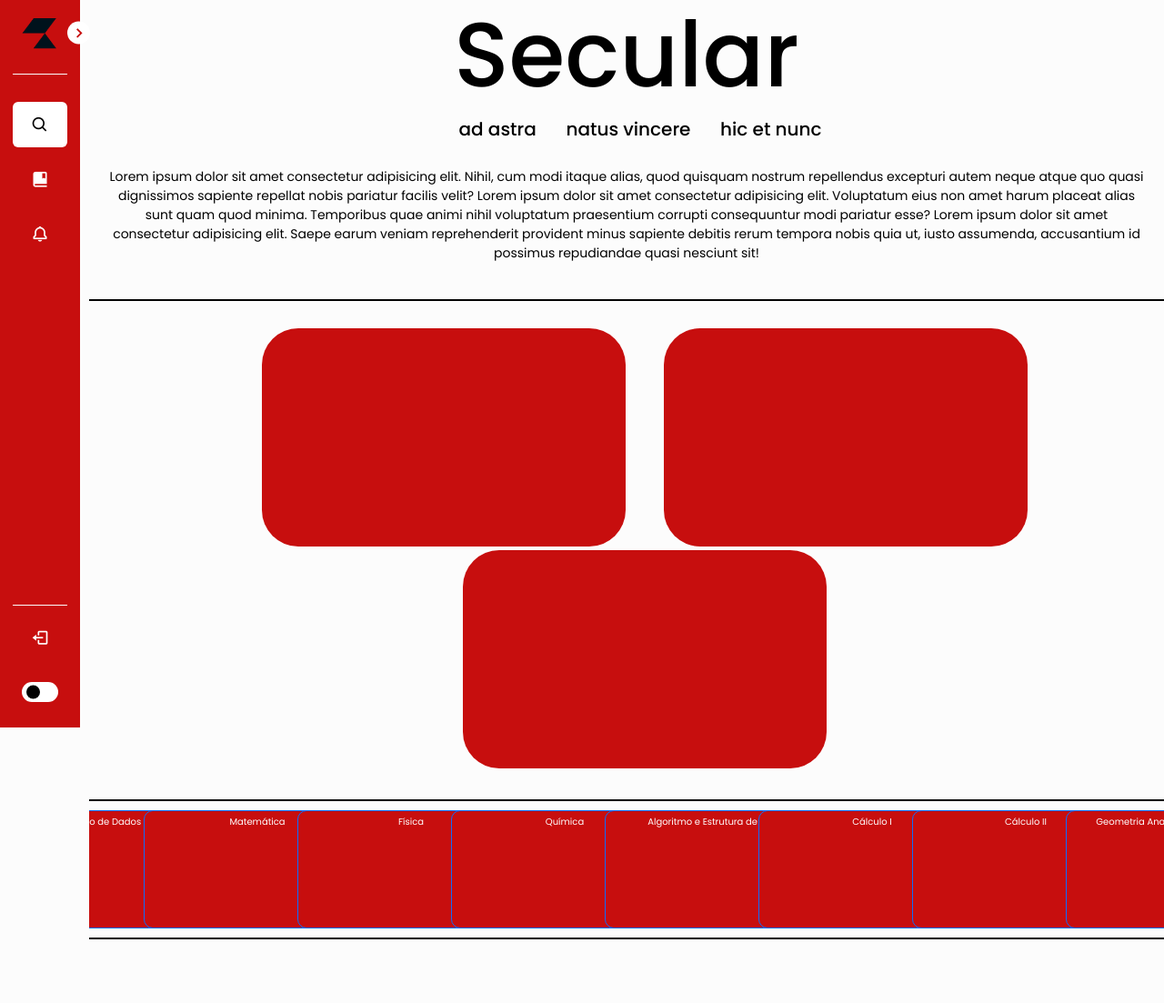
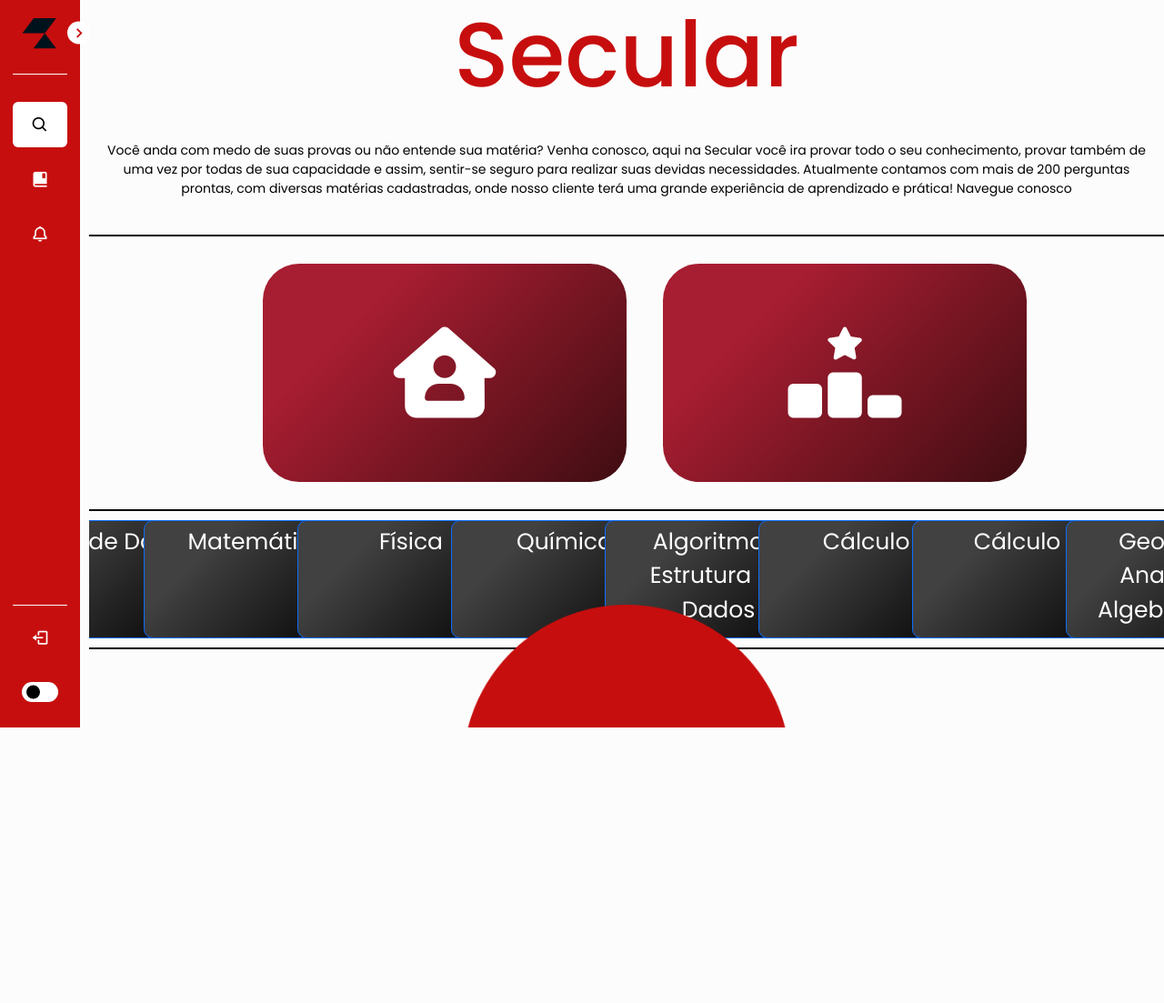
Before and after one commit to BryanWille/magis, a Django app: page /quest/ in a window 1280 px wide. Shown: the whole page at 91% size. After the commit the page ends 800 px from the top, so only its background shows below. Run offline with Django 4.2, Linux system fonts and the light colour scheme; a user stored in the database is signed in; data comes from the database, SQL or seed files in the repository; both versions use the stored data as it was after the commit; some libraries are stand-ins or nearby versions.

Commit message:
terminando de fazer home

```diff
--- a/static/css/carrossel.css
+++ b/static/css/carrossel.css
@@ -4,6 +4,8 @@
     border-top: 1px solid #353535;
     border-bottom: 1px solid #353535;
 } */
+
+
 
 .slick-slide {
     margin: 0px 60px;
@@ -75,8 +77,21 @@
     display: inline-block;
 }
 
-.slide p{
+.slide p {
     font-size: 30px;
+    text-align: center;
+}
+.btn-carrosel{
+    background-color: var(--ndegrade-1);
+    background-image: linear-gradient(315deg, var(--ndegrade-1) 0%, var(--ndegrade-2) 74%);
+}
+
+
+.car-content>a>p {
+    color: white;
+    padding: 0px;
+    font-size: 25px;
+    margin: auto;
     text-align: center;
 }
 
@@ -87,7 +102,8 @@
         width: 1rem;
         height: 1rem;
     }
-    #carrossel{
+
+    #carrossel {
         margin: 0px 50px;
     }
 
--- a/static/css/home.css
+++ b/static/css/home.css
@@ -1,27 +1,41 @@
-p, h1, h2, h3, a{
+p,
+h2,
+h3,
+a {
     color: var(--main-text-color);
 }
 
 h1 {
     font-size: 100px;
     text-align: center;
+    color: var(--sidebar-color);
 }
+
 h4 {
     text-align: center;
 }
 
-#main-text{
+#main-text {
     padding: 30px 20px;
 }
 
-#main-text p{
+#main-text p {
     text-align: center;
     font-size: 14px;
 }
 
+.main-content {
+    display: flex;
+    justify-content: center;
+    align-items: center;
+}
 
+.fa-solid {
+    margin: auto;
+    color: white;
+}
 
-.sep-main{
+.sep-main {
     border-radius: 10px;
     margin-top: 100px;
     margin-right: 15px;
@@ -56,7 +70,8 @@ h4 {
 .main-content-3 {
     display: inline-block;
     margin-left: 40px;
-    background-color: var(--sidebar-color);
+    background-color: var(--degrade-1);
+    background-image: linear-gradient(315deg, var(--degrade-1) 0%, var(--degrade-2) 74%);
     width: 400px;
     height: 240px;
     border-radius: 40px;
@@ -64,13 +79,42 @@ h4 {
 
 .btn-carrosel {
     display: inline-block;
-    background-color: var(--sidebar-color);
+    background-color: var(--main-text-color);
     width: 250px;
     height: 130px;
     border-radius: 10px;
     color: var(--text-color);
 }
 
+
 .btn-carrosel:hover {
     background-color: black;
+    transform: scale(1.05);
 }
+
+span>i {
+    padding-top: 70px;
+}
+
+.main-content-1:hover,
+.main-content-2:hover {
+    transform: scale(1.1);
+}
+
+#bola-metade-cima {
+
+    width: 30%;
+    height: auto;
+}
+
+#imgbola {
+    margin-top: 20px;
+    display: flex;
+    justify-content: center;
+}
+
+#imgbola img {
+    position: absolute;
+    bottom: 0;
+    filter: var(--filter);
+}
--- a/static/css/sidebar.css
+++ b/static/css/sidebar.css
@@ -1,23 +1,30 @@
 /* Google Font Import - Poppins */
 @import url('https://fonts.googleapis.com/css2?family=Poppins:wght@300;400;500;600;700&display=swap');
-*{
+
+* {
     margin: 0;
     padding: 0;
     box-sizing: border-box;
     font-family: 'Poppins', sans-serif;
 }
 
-:root{
+:root {
     /* ===== Colors ===== */
     --invert-text: white;
     --body-color: rgb(252, 252, 252);
     --sidebar-color: var(--contrast-color);
-    --primary-color:white;
+    --primary-color: white;
     --primary-color-light: var(--darker-color);
     --toggle-color: white;
     --text-color: #fff;
     --main-text-color: black;
     --icon-color: #fff;
+    --degrade-1: #3f0d12;
+    --degrade-2: #a71d31;
+    --ndegrade-1: #000000;
+    --ndegrade-2: #414141;
+    --filter: grayscale(0%);
+
 
     /* ====== Transition ====== */
     --tran-03: all 0.2s ease;
@@ -26,7 +33,7 @@
     --tran-05: all 0.3s ease;
 }
 
-body.dark{
+body.dark {
     --invert-text: black;
     --body-color: #3a3b3c;
     --sidebar-color: #DFDFDF;
@@ -35,17 +42,23 @@ body.dark{
     --toggle-color: #fff;
     --text-color: black;
     --main-text-color: white;
+    --degrade-1: #000000;
+    --degrade-2: #414141;
+    --ndegrade-1: #5b6467;
+    --ndegrade-2: #8b939a;
+    --filter: grayscale(100%);
+
 }
 
 
 
-body{
+body {
     min-height: 100vh;
     background-color: var(--body-color);
     transition: var(--tran-05);
 }
 
-::selection{
+::selection {
     background-color: var(--primary-color);
     color: #fff;
 }
@@ -53,7 +66,7 @@ body{
 
 
 /* ===== Sidebar ===== */
- .sidebar{
+.sidebar {
     position: fixed;
     top: 0;
     left: 0;
@@ -64,12 +77,13 @@ body{
     transition: var(--tran-05);
     z-index: 100;
 }
-.sidebar.close{
+
+.sidebar.close {
     width: 88px;
 }
 
 /* ===== Reusable code - Here ===== */
-.sidebar li{
+.sidebar li {
     height: 50px;
     list-style: none;
     display: flex;
@@ -78,12 +92,12 @@ body{
 }
 
 .sidebar header .image,
-.sidebar .icon{
+.sidebar .icon {
     min-width: 60px;
     border-radius: 6px;
 }
 
-.sidebar .icon{
+.sidebar .icon {
     min-width: 60px;
     border-radius: 6px;
     height: 100%;
@@ -94,58 +108,62 @@ body{
 }
 
 .sidebar .text,
-.sidebar .icon{
+.sidebar .icon {
     color: var(--text-color);
     transition: var(--tran-03);
 }
 
-.sidebar .text{
+.sidebar .text {
     font-size: 17px;
     font-weight: 500;
     white-space: nowrap;
     opacity: 1;
 }
-.sidebar.close .text{
+
+.sidebar.close .text {
     opacity: 0;
 }
+
 /* =========================== */
 
-.sidebar header{
+.sidebar header {
     position: relative;
 }
 
-.sidebar header .image-text{
+.sidebar header .image-text {
     display: flex;
     align-items: center;
 }
-.sidebar header .logo-text{
+
+.sidebar header .logo-text {
     display: flex;
     flex-direction: column;
 }
+
 header .image-text .name {
     margin-top: 2px;
     font-size: 18px;
     font-weight: 600;
 }
 
-header .image-text .profession{
+header .image-text .profession {
     font-size: 16px;
     margin-top: -2px;
     display: block;
 }
 
-.sidebar header .image{
+.sidebar header .image {
     display: flex;
     align-items: center;
     justify-content: center;
 }
 
-.sidebar header .image img{
+.sidebar header .image img {
     width: 40px;
     border-radius: 6px;
 }
 
-.sidebar header .toggle{
+.sidebar header .toggle {
     position: absolute;
     top: 50%;
     right: -25px;
@@ -163,27 +181,27 @@ header .image-text .profession{
     transition: var(--tran-05);
 }
 
-body.dark .sidebar header .toggle{
+body.dark .sidebar header .toggle {
     color: var(--text-color);
 }
 
-.sidebar.close .toggle{
+.sidebar.close .toggle {
     transform: translateY(-50%) rotate(0deg);
 }
 
-.sidebar .menu{
+.sidebar .menu {
     margin-top: 20px;
     padding-top: 20px;
 }
 
-.sidebar li.search-box{
+.sidebar li.search-box {
     border-radius: 6px;
     background-color: var(--primary-color-light);
     cursor: pointer;
     transition: var(--tran-05);
 }
 
-.sidebar li.search-box input{
+.sidebar li.search-box input {
     height: 100%;
     width: 100%;
     outline: none;
@@ -196,7 +214,7 @@ body.dark .sidebar header .toggle{
     transition: var(--tran-05);
 }
 
-.sidebar li a{
+.sidebar li a {
     list-style: none;
     height: 100%;
     background-color: transparent;
@@ -209,29 +227,33 @@ body.dark .sidebar header .toggle{
     transition: var(--tran-03);
 }
 
-.sidebar li a:hover{
+.sidebar li a:hover {
     background-color: var(--primary-color);
 }
+
 .sidebar li a:hover .icon,
-.sidebar li a:hover .text{
+.sidebar li a:hover .text {
     color: var(--sidebar-color);
 }
+
 body.dark .sidebar li a:hover .icon,
-body.dark .sidebar li a:hover .text{
+body.dark .sidebar li a:hover .text {
     color: var(--text-color);
 }
 
-.sidebar .menu-bar{
+.sidebar .menu-bar {
     height: calc(100% - 55px);
     display: flex;
     flex-direction: column;
     justify-content: space-between;
     overflow-y: scroll;
 }
-.menu-bar::-webkit-scrollbar{
+
+.menu-bar::-webkit-scrollbar {
     display: none;
 }
-.sidebar .menu-bar .mode{
+
+.sidebar .menu-bar .mode {
     border-radius: 6px;
     /*background-color: var(--darker-contrast-color);*/
 
@@ -239,25 +261,28 @@ body.dark .sidebar li a:hover .text{
     transition: var(--tran-05);
 }
 
-.menu-bar .mode .sun-moon{
+.menu-bar .mode .sun-moon {
     height: 50px;
     width: 60px;
 }
 
-.mode .sun-moon i{
+.mode .sun-moon i {
     position: absolute;
 }
-.mode .sun-moon i.sun{
-    opacity: 0;
-}
-body.dark .mode .sun-moon i.sun{
-    opacity: 1;
-}
-body.dark .mode .sun-moon i.moon{
+
+.mode .sun-moon i.sun {
     opacity: 0;
 }
 
-.menu-bar .bottom-content .toggle-switch{
+body.dark .mode .sun-moon i.sun {
+    opacity: 1;
+}
+
+body.dark .mode .sun-moon i.moon {
+    opacity: 0;
+}
+
+.menu-bar .bottom-content .toggle-switch {
     position: absolute;
     right: 0;
     height: 100%;
@@ -268,7 +293,8 @@ body.dark .mode .sun-moon i.moon{
     border-radius: 6px;
     cursor: pointer;
 }
-.toggle-switch .switch{
+
+.toggle-switch .switch {
     position: relative;
     height: 22px;
     width: 40px;
@@ -277,7 +303,7 @@ body.dark .mode .sun-moon i.moon{
     transition: var(--tran-05);
 }
 
-.switch::before{
+.switch::before {
     content: '';
     position: absolute;
     height: 15px;
@@ -290,11 +316,11 @@ body.dark .mode .sun-moon i.moon{
     transition: var(--tran-04);
 }
 
-body.dark .switch::before{
+body.dark .switch::before {
     left: 20px;
 }
 
-.home{
+.home {
     position: absolute;
     top: 0;
     top: 0;
@@ -304,35 +330,37 @@ body.dark .switch::before{
     background-color: var(--body-color);
     transition: var(--tran-05);
 }
-.home .text{
+
+.home .text {
     font-size: 30px;
     font-weight: 500;
     color: var(--text-color);
     padding: 12px 60px;
 }
 
-.sidebar.close ~ .home{
+.sidebar.close~.home {
     left: 78px;
     height: 100vh;
     width: calc(100% - 78px);
 }
-body.dark .home .text{
+
+body.dark .home .text {
     color: var(--text-color);
 }
 
-.mode-text{
+.mode-text {
     color: black;
 }
 
-.sidebar li.search-box{
+.sidebar li.search-box {
     background-color: white;
 }
 
-.sidebar li.search-box input{
+.sidebar li.search-box input {
     background-color: white;
 }
 
-.bottom-content{
+.bottom-content {
     border-top: 1px solid var(--body-color);
 }
 
--- a/templates/base.html
+++ b/templates/base.html
@@ -11,9 +11,9 @@
 
 
     <!-- Font Awesome -->
-    <link rel="stylesheet"
-        href="https://cdn.jsdelivr.net/npm/@fortawesome/fontawesome-free@6.1.1/css/fontawesome.min.css"
-        integrity="sha384-zIaWifL2YFF1qaDiAo0JFgsmasocJ/rqu7LKYH8CoBEXqGbb9eO+Xi3s6fQhgFWM" crossorigin="anonymous">
+    <link rel="stylesheet" href="https://cdnjs.cloudflare.com/ajax/libs/font-awesome/6.1.1/css/all.min.css"
+        integrity="sha512-KfkfwYDsLkIlwQp6LFnl8zNdLGxu9YAA1QvwINks4PhcElQSvqcyVLLD9aMhXd13uQjoXtEKNosOWaZqXgel0g=="
+        crossorigin="anonymous" referrerpolicy="no-referrer"/>
 
     <!--boxcoins cnn link-->
     <link href='https://unpkg.com/boxicons@2.1.2/css/boxicons.min.css' rel='stylesheet'>
@@ -41,7 +41,7 @@
 
         {% include 'sidebar.html' %}
         <main>
-            <div style="padding: 0px 0px 70px 20px;">
+            <div style="padding: 0px 0px 0px 20px;">
                 {% block conteudo %}
                 {% endblock conteudo %}
             </div>
@@ -56,6 +56,8 @@
     <script src="/static/js/sidebar.js"></script>
     <script src="https://cdn.jsdelivr.net/npm/bootstrap@5.1.3/dist/js/bootstrap.bundle.min.js"></script>
 
+
+
 </body>
 
 </html>
--- a/templates/carrossel.html
+++ b/templates/carrossel.html
@@ -5,7 +5,7 @@
         {% for course in courses %}
         <div class="slide col-lg-3">
             <span class="car-content">
-                <a href="{{course.id}}" class="btn btn-primary btn-carrosel">{{course.course_name}}</a>
+                <a href="{{course.id}}" class="btn btn-primary btn-carrosel"><p>{{course.course_name}}</p></a>
             </span>
         </div>
         {% endfor %}
--- a/templates/quest/home.html
+++ b/templates/quest/home.html
@@ -6,24 +6,37 @@
 
 <div id="index-main-page">
     <h1>Secular</h1>
+
+    <!--
     <div class="subtitulo">
         <h2>ad astra</h2>
         <h2>natus vincere</h2>
         <h2>hic et nunc</h2>
     </div>
-
+    -->
     <div id="main-text">
-        <p>Lorem ipsum dolor sit amet consectetur adipisicing elit. Nihil, cum modi itaque alias, quod quisquam nostrum repellendus excepturi autem neque atque quo quasi dignissimos sapiente repellat nobis pariatur facilis velit? Lorem ipsum dolor sit amet consectetur adipisicing elit. Voluptatum eius non amet harum placeat alias sunt quam quod minima. Temporibus quae animi nihil voluptatum praesentium corrupti consequuntur modi pariatur esse? Lorem ipsum dolor sit amet consectetur adipisicing elit. Saepe earum veniam reprehenderit provident minus sapiente debitis rerum tempora nobis quia ut, iusto assumenda, accusantium id possimus repudiandae quasi nesciunt sit!</p>
+        <p>Você anda com medo de suas provas ou não entende sua matéria?
+            Venha conosco, aqui na Secular você ira provar todo o seu conhecimento, provar também de uma vez por
+            todas
+            de sua capacidade e assim, sentir-se seguro para realizar suas devidas necessidades.
+            Atualmente contamos com mais de 200 perguntas prontas, com diversas matérias cadastradas, onde nosso
+            cliente
+            terá uma grande experiência de aprendizado e prática!
+            Navegue conosco</p>
     </div>
 
     <div class="dividir"></div>
     <div class="main-content">
-        <span class="main-content-1">
-        </span>
-        <span class="main-content-2">
-        </span>
-        <span class="main-content-3">
-        </span>
+        <a href="/">
+            <span class="main-content-1">
+                <i class="fa-solid fa-10x fa-house-user"></i>
+            </span>
+        </a>
+        <a href="{% url 'view_score' %}">
+            <span class="main-content-2">
+                <i class="fa-solid fa-10x fa-ranking-star"></i>
+            </span>
+        </a>
     </div>
 
 
@@ -33,6 +46,10 @@
         {% include 'carrossel.html' %}
         <div class="dividir"></div>
     </div>
+
+    <div id="imgbola">
+        <img src="/static/img/meia-bola.png" id="bola-metade-cima" alt="">
+    </div>
 </div>
 
 {% endblock conteudo%}
```
Also changed, not shown: templates/main/index.html (+8 -1 lines), db.sqlite3, static/img/meia-bola.png (added), 1 other file.
